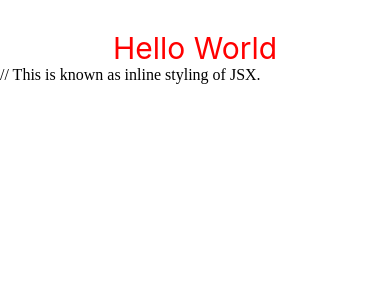
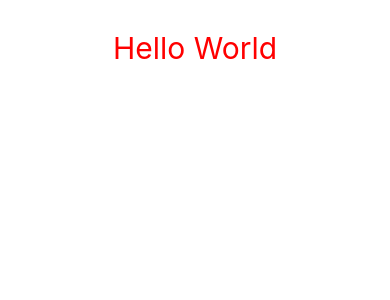
Before and after one commit to D-Coder135/HelloWorldApp, a React Native app: screen / in a window 390 px wide. Shown: the top 300 px of the page. Built offline with nearby package versions, Linux system fonts and the light colour scheme.

Commit message:
add some comment to the code

```diff
--- a/App.js
+++ b/App.js
@@ -13,8 +13,8 @@ const message = 'Hello World'
 function App() {
   return (
     <View>
-    <Text style = {{fontSize: 30, marginTop: 30, textAlign: 'center', color: 'red'}}>{message}</Text> // This is known as inline styling of JSX.
-    </View>
+    <Text style = {{fontSize: 30, marginTop: 30, textAlign: 'center', color: 'red'}}>{message}</Text>
+    </View> // This is known as inline styling of JSX.
   );
 }
 
```
